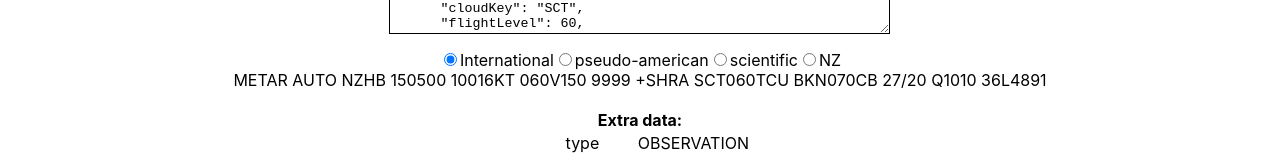
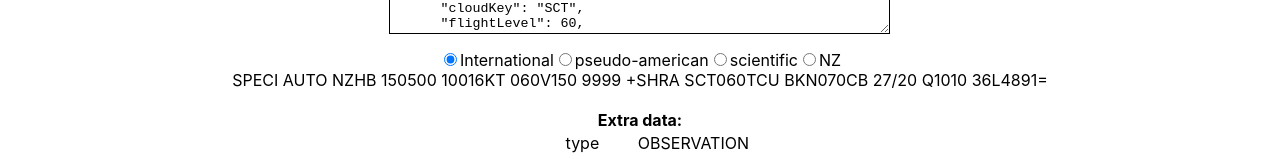
Before and after one commit to H-notle/iwxxm_obs, a React (Create React App) app: page / in a window 1280 px wide. Shown: the part 384-543 px from the top of the page. Built offline with nearby package versions, Linux system fonts and the light colour scheme.

Commit message:
tidy up. added SPECI

```diff
--- a/package.json
+++ b/package.json
@@ -45,5 +45,8 @@
       "last 1 firefox version",
       "last 1 safari version"
     ]
+  },
+  "devDependencies": {
+    "javascript-obfuscator": "^4.0.2"
   }
 }
--- a/src/Metar.tsx
+++ b/src/Metar.tsx
@@ -300,23 +300,35 @@ const Metar: React.FC<Props> = ({ metar,displayFormat }) => {
       }
     } else {
     try {
+      let vvvv = Number(parsedMetar["prevailingVisibility_m"]);
       if (displayFormat === 'nz' && parsedMetar["prevailingVisibility_m"] > 9999) {
         result = `${Math.round(parsedMetar["prevailingVisibility_m"]/1000)}KM`;
-      } else{
-        let vvvv = Number(parsedMetar["prevailingVisibility_m"]);
+      } else {
         if (vvvv >= 9999) {
           vvvv = 9999;
-        } else if (vvvv < 1000) {
+        } else if (vvvv < 800) {
+          vvvv = Math.floor(vvvv/50) * 50;
+        } else if (vvvv < 5000) {
           vvvv = Math.floor(vvvv/100) * 100;
         } else{
           vvvv = Math.floor(vvvv/1000) * 1000;
         }
         result = String(vvvv).padStart(4,"0");
       }
-    } catch (e) {}
+      //TODO VnVnVnVnDv
+      // todo RDRDR/VRVRVRVRi R+dd+(L|C|R|none)+vvvv and there are the whole if more than/less/than... 1000/half....
+      if (vvvv <= 1500){
+
+      }
+    } catch (e) {
+      // TODO what?
+    }
   }
+
     return result
   }
+
+
   function formatPresentWx(){
     if (parsedMetar["presentWeather"]){
       return parsedMetar["presentWeather"]
@@ -324,7 +336,7 @@ const Metar: React.FC<Props> = ({ metar,displayFormat }) => {
   }
   function formatRecentWx(){
     if (parsedMetar["recentWeather"]){
-      return parsedMetar["recentWeather"]
+      return 'RE'+parsedMetar["recentWeather"]
     }
   }
   function formatCloud(cg: CloudGroup){
@@ -355,14 +367,17 @@ const Metar: React.FC<Props> = ({ metar,displayFormat }) => {
     try {
       if (parsedMetar["cloudGroups"].length === 0) {
         return 'SKC' // prob not strictly correct... NCD etc
-     }
-     if (parsedMetar["cloudGroups"].length === 1 && parsedMetar["cloudGroups"][0]['cloudKey'] === 'NSC') {
-      return 'NSC'
-     } // should prob. error if there is another cloud group along with NSC
-     if (parsedMetar["cloudGroups"].length > 3) {
+      }
+      if (['SKC','NCD','NSC'].includes(parsedMetar["cloudGroups"][0]['cloudKey'])){
+        return parsedMetar["cloudGroups"][0]['cloudKey'];
+      }
+      //  if (parsedMetar["cloudGroups"].length === 1 && parsedMetar["cloudGroups"][0]['cloudKey'] === 'NSC') {
+      //   return 'NSC'
+      //  } // should prob. error if there is another cloud group along with NSC
+      if (parsedMetar["cloudGroups"].length > 3) {
           console.log('what to do with more than 3 cloud groups..... sod it (can\'t show them all! ');
           return '////// ////// //////'
-       }
+      }
       for (const each of parsedMetar["cloudGroups"]){
         result.push(formatCloud(each));
       }
@@ -444,9 +459,13 @@ const Metar: React.FC<Props> = ({ metar,displayFormat }) => {
   }
 
   function isCAVOK():boolean {
-    var result = true;
+    var result = !parsedMetar['flags'].includes('SPECI'); // TODO is that correct?
+
     for (const each of parsedMetar["cloudGroups"]){
-      if (each['flightLevel'] < 50) {
+      if (parsedMetar["cloudGroups"].length === 1 &&
+             ['SKC','NCD','NSC'].includes(each['cloudKey'])) {
+          break;
+      } else if (each['flightLevel'] < 50) {
         result = false;
       } else if (each['cloudType'] === 'TCU') {
         result = false;
@@ -467,15 +486,24 @@ const Metar: React.FC<Props> = ({ metar,displayFormat }) => {
     const result = [];
     const logg = ['Notes']
     try {
-
-      if (parsedMetar['flags'].includes('METAR')){
+      let MorS = ''
+      if (parsedMetar['flags'].includes('METAR')) {
+        MorS = "SPECI" // SPECI trumps METAR... TODO should there be checks as to whether the report fits SPECI criteria?
+      } else if (parsedMetar['flags'].includes('SPECI')) {
+        MorS = "METAR"
+      }
+      if (MorS !=  ''){
         if (displayFormat === 'scientific'){
           result.push('(notReallyA)METAR')
         } else {
-          result.push('METAR');
-          //TODO decide any logic to do with SPECI is it relevant any more
+
+          result.push(MorS);
+          //TODO decide any logic to do with SPECI like is it relevant any more
+
         }
-        if (parsedMetar['flags'].includes('AUTO')){
+        if (parsedMetar['flags'].includes('CORRECTION')){
+          result.push('COR'); // TODO does COR trump Auto???
+        } else if (parsedMetar['flags'].includes('AUTO')){
           result.push('AUTO');
         }
       } else {
@@ -506,6 +534,7 @@ const Metar: React.FC<Props> = ({ metar,displayFormat }) => {
         result.push('RMK');
         result.push(parsedMetar['remarks'].toUpperCase());
       }
+      //result.push('=');
 //true
 
       //TODO runway info
@@ -515,7 +544,7 @@ const Metar: React.FC<Props> = ({ metar,displayFormat }) => {
       //throw new Error('This data cannot be formatted as a METAR!',{cause : e});
     }
 
-    return result.join(' ') ;
+    return result.join(' ')+'=';
   }
 
   return (
--- a/src/MetarFields.ts
+++ b/src/MetarFields.ts
@@ -7,6 +7,7 @@ interface MetarFields  {
     gust_ms: number;
     extremeClockwiseWindDirection_Deg: number;
     extremeCounterClockwiseWindDirection_Deg: number;
+    //TODO runway specific viz
     prevailingVisibility_m: number;
     presentWeather:string;  //TODO only one allowed right now
     cloudGroups: CloudGroup [];
@@ -20,9 +21,10 @@ interface MetarFields  {
     extras: Record<string, string | number| boolean>;
   }
 export interface CloudGroup {
-  cloudKey : ('SCT' | 'FEW' | 'BKN' | 'OVC' | 'NSC');// [];
-  flightLevel : number;
-  cloudType: ('' | 'TCU' | 'CB');
+  cloudKey : ('SCT' | 'FEW' | 'BKN' | 'OVC' | 'NSC' | 'NCD' | 'NSC');// [];
+  flightLevel : number; // TODO prob should be optional
+  cloudType: ('' | 'TCU' | 'CB' | 'NSC' | 'NCD' | 'NSC'); //TODO prob should be optional
+  // what about SKC & NCD
   }
 export interface PresentWeather{
   code:string;
```
Also changed, not shown: 1 other file (tests, documents, lock files or other folders).
